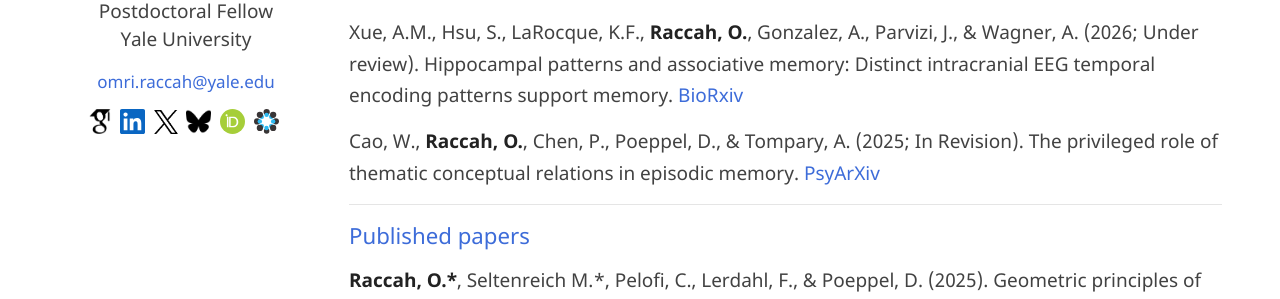
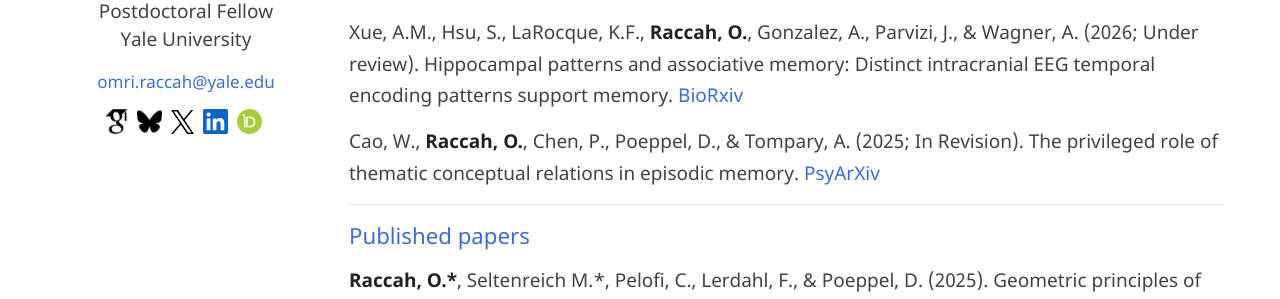
Before and after one commit to omriraccah/omriraccah.github.io, a Jekyll site: the page built from publications.md, in a window 1280 px wide. Shown: the part 375-674 px from the top of the page. Built offline with Jekyll 4.4.1, drawn with Linux system fonts in a browser that asks for light colours; our own code applies the rules of GitHub Pages for plain Markdown files.

Commit message:
Reorder social icons and remove OSF
Order: Google Scholar, Bluesky, X, LinkedIn, ORCID.

Co-Authored-By: Claude Opus 4.6 (1M context) <noreply@anthropic.com>

```diff
--- a/_layouts/default.html
+++ b/_layouts/default.html
@@ -36,16 +36,14 @@
         <p>
           <a href="https://scholar.google.com/citations?user=klsi0KcAAAAJ&hl=en" target="_blank">
     <img src="/files/scholar.png" style="height:25px; width:auto;">&nbsp </a>
+          <a href="https://bsky.app/profile/omriraccah.bsky.social" target="_blank">
+    <img src="/files/bluesky.png" style="height:25px; width:auto;">&nbsp</a>
+          <a href="https://x.com/omriraccah" target="_blank">
+    <img src="/files/x.png" style="height:24px; width:auto;">&nbsp</a>
           <a href="https://www.linkedin.com/in/omri-raccah" target="_blank">
     <img src="/files/linkedin.svg" style="height:25px; width:auto;">&nbsp </a>
-          <a href="https://x.com/omriraccah" target="_blank">
-    <img src="/files/x.png" style="height:24px; width:auto;">&nbsp</a>
-          <a href="https://bsky.app/profile/omriraccah.bsky.social" target="_blank">
-    <img src="/files/bluesky.png" style="height:25px; width:auto;">&nbsp</a>
           <a href="https://orcid.org/0000-0002-3393-581X" target="_blank">
     <img src="/files/orcid.svg" style="height:25px; width:auto;">&nbsp</a>
-          <a href="https://osf.io/827yh/" target="_blank">
-    <img src="/files/osf.svg" style="height:25px; width:auto;">&nbsp</a>
         </p>
 
 
```
